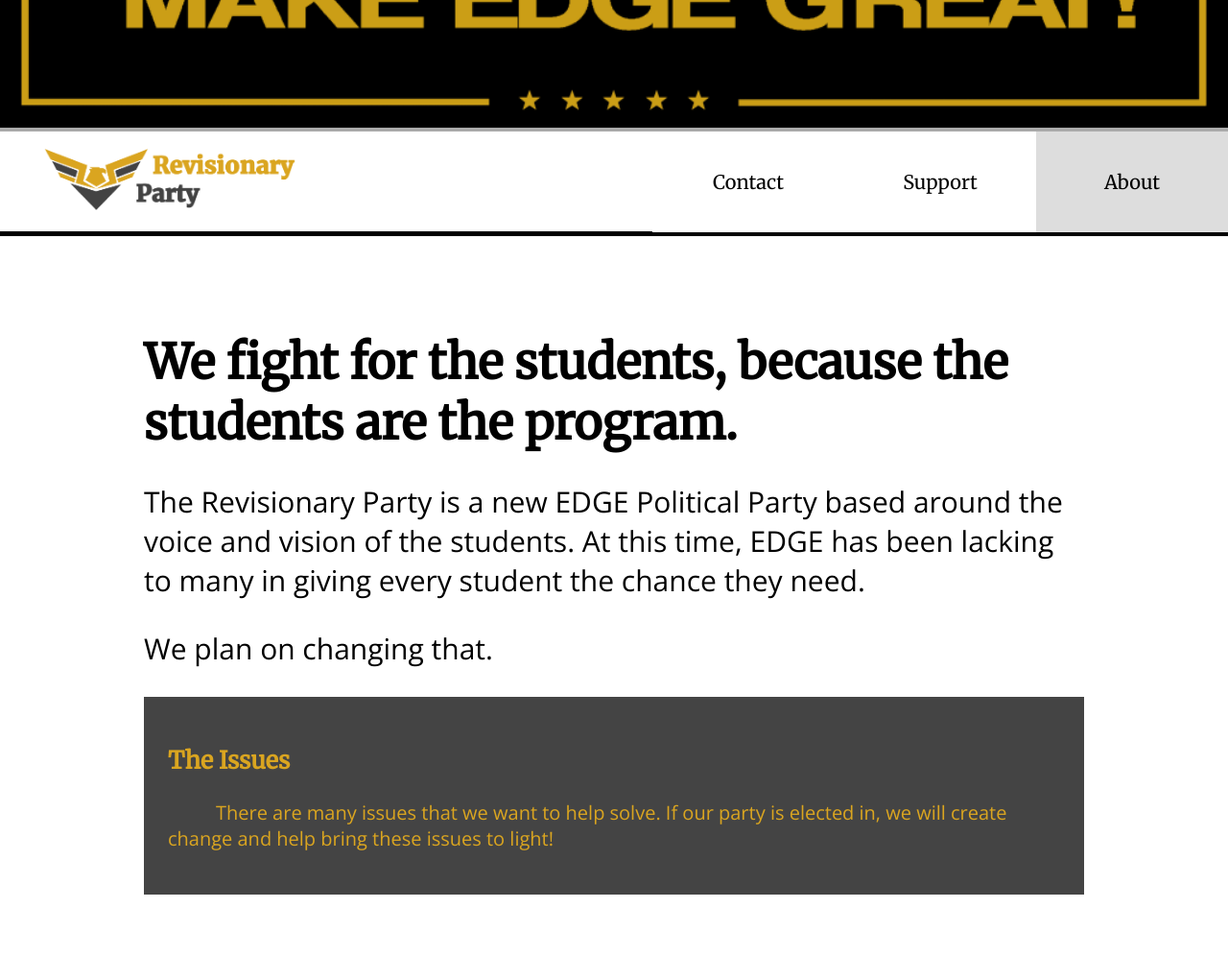
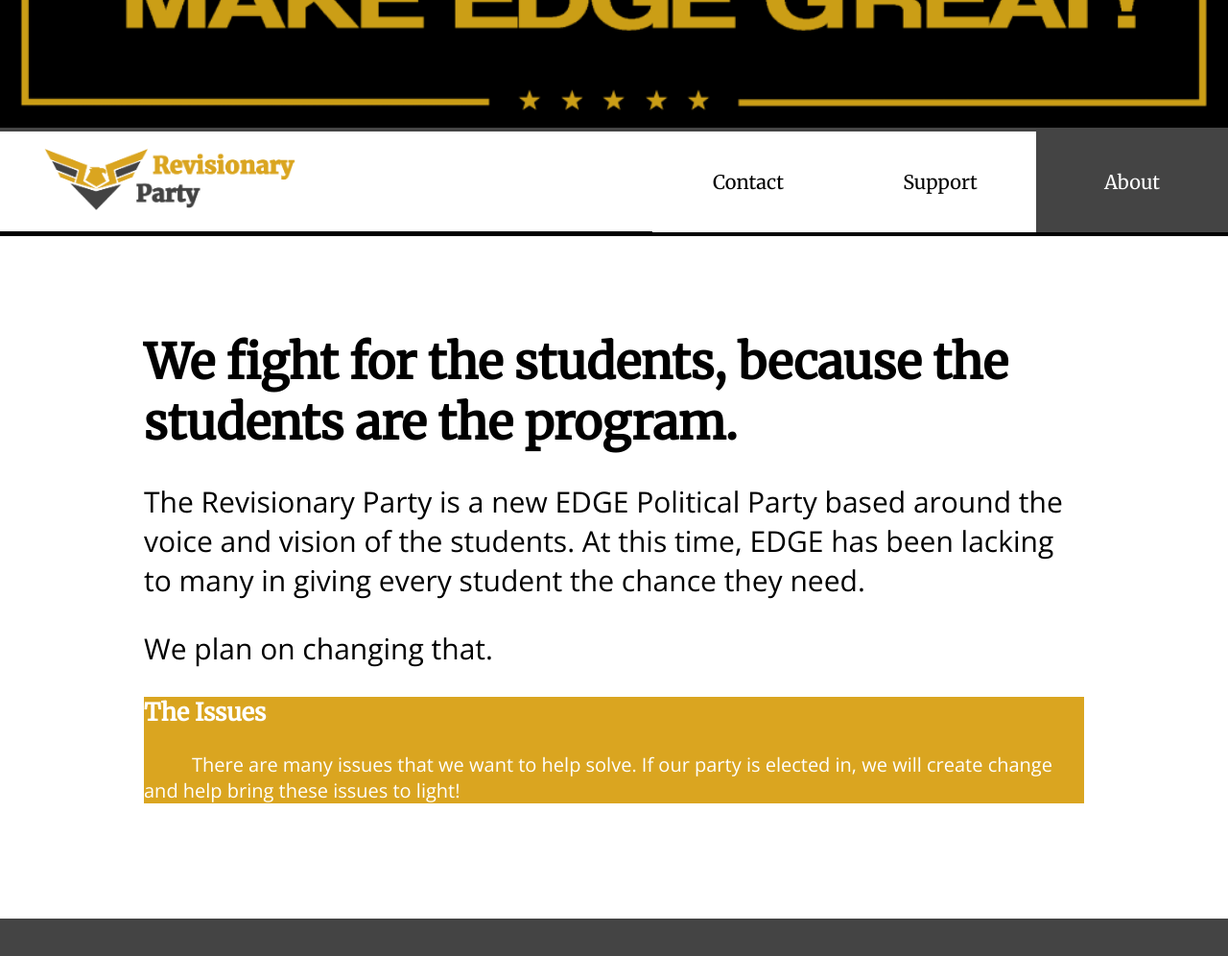
Before and after one commit to HazelBall/HunterBall.github.io, a plain HTML site: page party/about.html in a window 1280 px wide. Shown: the part 340-1336 px from the top of the page at 96% size. After the commit the page ends 1297 px from the top, so only its background shows below. Drawn offline with nearby package versions, Linux system fonts and the light colour scheme.

Commit message:
Update index.css

```diff
--- a/party/index.css
+++ b/party/index.css
@@ -1,7 +1,7 @@
 html, body {
 	margin: 0;
 	padding: 0;
-	background-color: #aaaaaa;
+	background-color: #444444;
 	font-family: 'Merriweather', serif;
 }
 h1, h3, h5, a{
@@ -39,7 +39,7 @@ a {
 	display: inline-block;
 }
 a:hover {
-	background-color: #aaaaaa;
+	background-color: #daa520;
 }
 .logo {
 	height: 100px;
@@ -68,7 +68,8 @@ a:hover {
 	border: none;
 }
 .active {
-	background-color: #dddddd;
+	background-color: #444444;
+	color: white;
 }
 .fullscreen {
 	width: 100%;
@@ -86,9 +87,8 @@ a:hover {
 	padding: 100px 150px;
 }
 #issues {
-	background-color: #444444;
-	color: #daa520;
-	padding: 25px;
+	background-color: #daa520;
+	color: white;
 }
 
 
@@ -113,7 +113,8 @@ a:hover {
 	}
 	.menu-item {
 		display:initial;
-		width: 33.33%;
+		width: 25%;
+		font-size: 17.5px;
 	}
 	.logo {
 		width: 100%;
```
